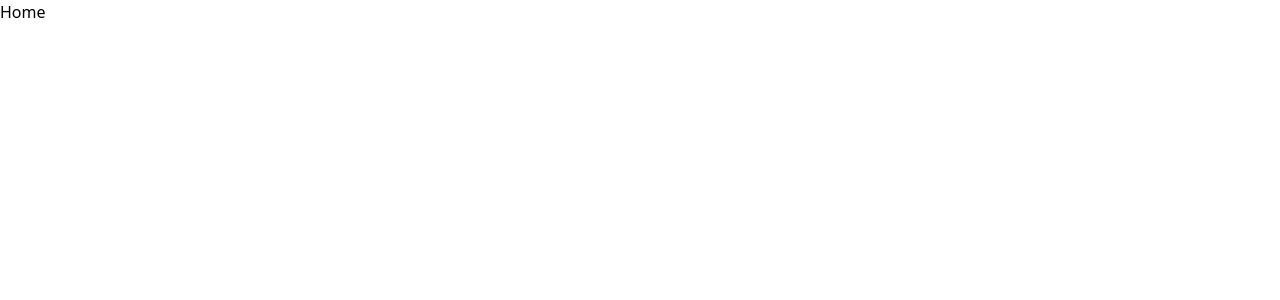
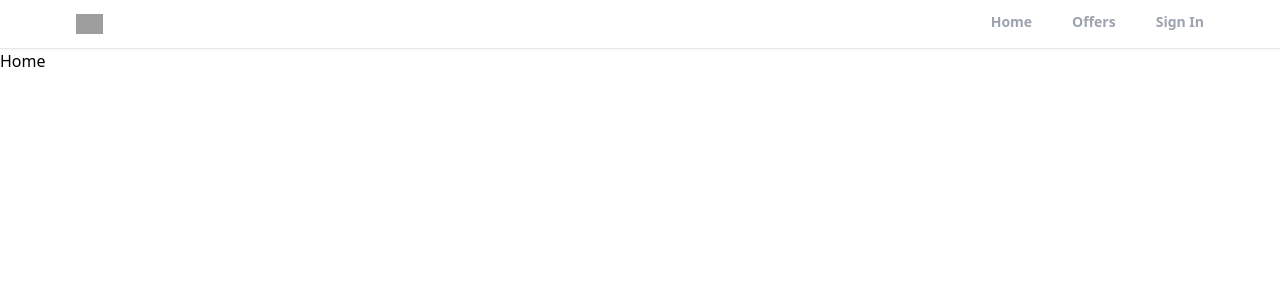
Before and after one commit to aashikdevelop/realtor-clone, a React (Create React App) app: page / in a window 1280 px wide. Shown: the top 300 px of the page. Built offline with nearby package versions, Linux system fonts and the light colour scheme; grey boxes are pictures that could not be loaded.

Commit message:
created pages and routes

```diff
--- a/src/App.js
+++ b/src/App.js
@@ -5,11 +5,13 @@
 import Profile from "./Pages/Profile";
 import SignIn from "./Pages/SignIn";
 import SignUp from "./Pages/SignUp";
+import Header from "./components/Header";
 
 function App() {
   return (
     <>
       <Router>
+        <Header/>
         <Routes>
           <Route path="/" element={<Home />} />
           <Route path="/forgot-password" element={<ForgotPassword />} />
--- /dev/null
+++ b/src/components/Header.jsx
@@ -0,0 +1,55 @@
+import React from "react";
+import { useLocation, useNavigate } from "react-router";
+
+export default function Header() {
+  const location = useLocation();
+  const navigate = useNavigate();
+
+  function pathRoute(route) {
+    if (route === location.pathname) {
+      return true;
+    }
+  }
+  return (
+    <div className={`bg-white border-b shadow-sm sticky top-0 z-50`}>
+      <header className="flex justify-between items-center px-3 max-w-6xl mx-auto">
+        <div>
+          <img
+            src="https://static.rdc.moveaws.com/images/logos/rdc-logo-default.svg"
+            alt="logo"
+            className="h-5 cursor-pointer"
+            onClick={() => navigate("/")}
+          />
+        </div>
+        <div>
+          <ul className={`flex space-x-10`}>
+            <li
+              className={` cursor-pointer py-3 text-sm font-semibold text-gray-400 border-b-4 border-b-transparent ${
+                pathRoute("/") && "border-b-red-500 text-black"
+              }`}
+              onClick={() => navigate("/")}
+            >
+              Home
+            </li>
+            <li
+              className={` cursor-pointer py-3 text-sm font-semibold text-gray-400 border-b-4 border-b-transparent ${
+                pathRoute("/offers") && "border-b-red-500 text-black"
+              }`}
+              onClick={() => navigate("/offers")}
+            >
+              Offers
+            </li>
+            <li
+              className={` cursor-pointer py-3 text-sm font-semibold text-gray-400 border-b-4 border-b-transparent ${
+                pathRoute("/sign-in") && "border-b-red-500 text-black"
+              }`}
+              onClick={() => navigate("/sign-in")}
+            >
+              Sign In
+            </li>
+          </ul>
+        </div>
+      </header>
+    </div>
+  );
+}
```
